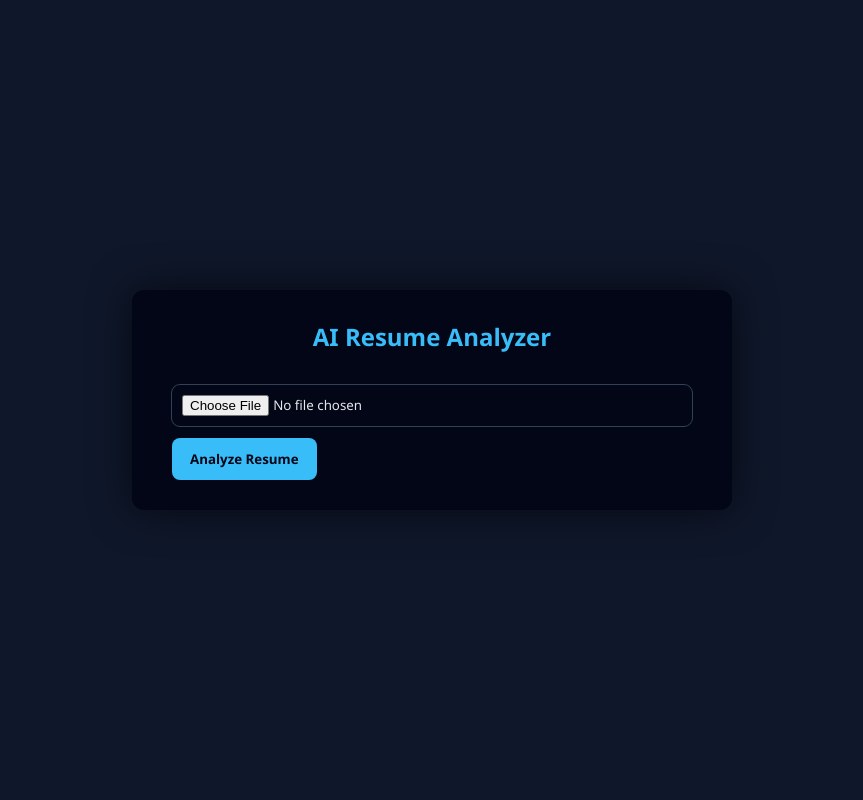
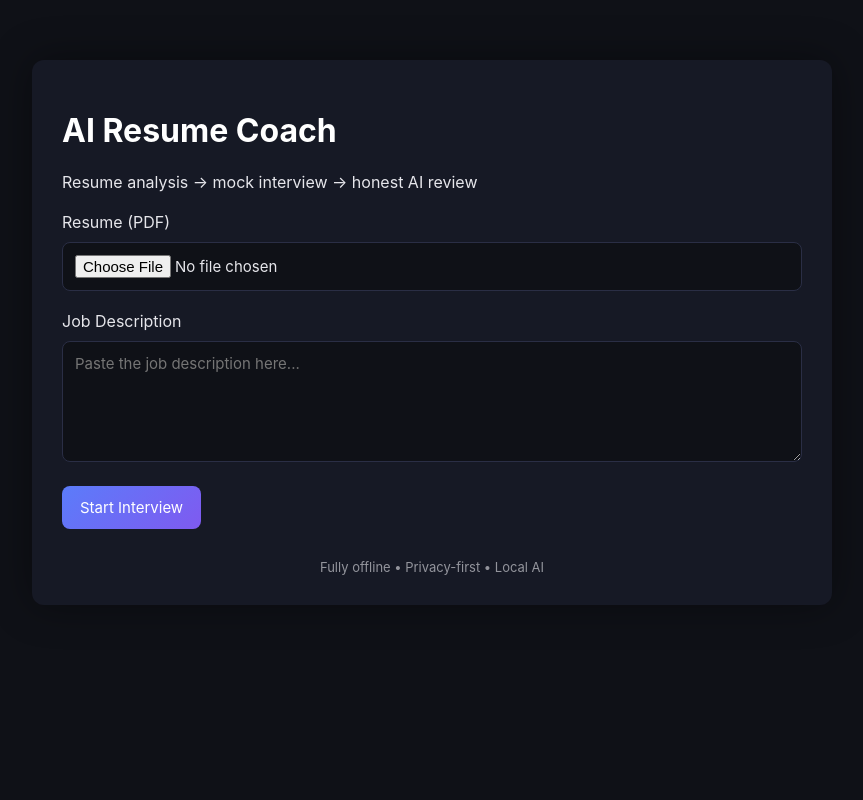
Before and after one commit to sam-5940/ai-resume-interview-coach, a Flask app: page / in a window 1280 px wide. Shown: the whole page, without its empty margins (208-1071 px from the left). Run offline with Flask 3, Linux system fonts and the light colour scheme.

Commit message:
v2: job-based mock interview, review engine, dark UI

```diff
--- a/app.py
+++ b/app.py
@@ -1,36 +1,68 @@
-from flask import Flask, render_template, request
+from flask import Flask, render_template, request, redirect, url_for, session
 import os
-from resume_analyzer import analyze_resume
-from interview import QUESTIONS, evaluate_answer
+from ollama import generate
+
+from resume_analyzer import extract_pdf_text, resume_anlz
+from review import review_intv_resume
 
 app = Flask(__name__)
+app.secret_key = "super_secret_key"
 UPLOAD_FOLDER = "uploads"
-app.config["UPLOAD_FOLDER"] = UPLOAD_FOLDER
+os.makedirs(UPLOAD_FOLDER, exist_ok=True)
+
 
 @app.route("/", methods=["GET", "POST"])
 def index():
     if request.method == "POST":
-        file = request.files["resume"]
-        path = os.path.join(UPLOAD_FOLDER, file.filename)
-        file.save(path)
+        file = request.files.get("resume")
+        job_desc = request.form.get("job_desc", "").strip()
 
-        result = analyze_resume(path)
-        return render_template("result.html", result=result)
+        if not file:
+            return render_template("index.html", error="No resume uploaded")
+
+        filepath = os.path.join(UPLOAD_FOLDER, file.filename)
+        file.save(filepath)
+
+        resume_text = extract_pdf_text(filepath)
+        analysis = resume_anlz(resume_text)
+
+        session["resume_analysis"] = analysis
+        session["job_desc"] = job_desc
+        session["history"] = analysis + "\n\nJOB DETAILS:\n" + job_desc + "\n\n"
+
+        return redirect(url_for("interview"))
 
     return render_template("index.html")
 
+
 @app.route("/interview", methods=["GET", "POST"])
 def interview():
+    history = session.get("history", "")
+
     if request.method == "POST":
-        answer = request.form["answer"]
-        evaluation = evaluate_answer(answer)
-        return render_template("interview.html",
-                               question=QUESTIONS[1],
-                               evaluation=evaluation)
+        user_reply = request.form.get("reply", "").strip()
+        history += f"CANDIDATE: {user_reply}\n\n"
 
-    return render_template("interview.html",
-                           question=QUESTIONS[0],
-                           evaluation=None)
+    response = generate(
+        model="mock_intv",
+        prompt=history
+    ).response.strip()
+
+    history += f"INTERVIEWER: {response}\n\n"
+    session["history"] = history
+
+    if response.upper() == "INTERVIEW FINISHED":
+        return redirect(url_for("review"))
+
+    return render_template("interview.html", question=response)
+
+
+@app.route("/review")
+def review():
+    transcript = session.get("history", "")
+    output = review_intv_resume(transcript)
+    return render_template("review.html", output=output)
+
 
 if __name__ == "__main__":
     app.run(debug=True)
--- /dev/null
+++ b/review.py
@@ -0,0 +1,6 @@
+from ollama import generate
+
+def review_intv_resume(input):
+    ot1 = generate(model="resm_intv_rev",prompt=input)
+    output = ot1.response.strip()
+    return output
--- a/static/style.css
+++ b/static/style.css
@@ -1,99 +1,86 @@
-/* ===== Global Reset ===== */
 * {
+    box-sizing: border-box;
+    font-family: "Inter", system-ui, sans-serif;
+}
+
+body {
     margin: 0;
     padding: 0;
-  box-sizing: border-box;
-  font-family: "Segoe UI", sans-serif;
+    background: #0f1117;
+    color: #e6e6eb;
 }
 
-/* ===== Body ===== */
-body {
-  background-color: #0f172a;
-  color: #e5e7eb;
-  min-height: 100vh;
-  display: flex;
-  justify-content: center;
-  align-items: center;
-  animation: fadeIn 0.6s ease-in;
+.container {
+    max-width: 800px;
+    margin: 60px auto;
+    padding: 30px;
+    background: #161925;
+    border-radius: 12px;
+    box-shadow: 0 0 40px rgba(0,0,0,0.4);
 }
 
-/* ===== Container ===== */
-.container {
-  background: #020617;
-  padding: 30px 40px;
-  width: 100%;
-  max-width: 600px;
-  border-radius: 12px;
-  box-shadow: 0 0 40px rgba(0,0,0,0.6);
-  animation: slideUp 0.5s ease;
+h1, h2, h3 {
+    color: #ffffff;
+    margin-bottom: 20px;
 }
 
-/* ===== Headings ===== */
-h2 {
-  margin-bottom: 20px;
-  text-align: center;
-  color: #38bdf8;
+p {
+    line-height: 1.6;
 }
 
-/* ===== Buttons ===== */
 button {
-  background: #38bdf8;
-  color: #020617;
+    background: linear-gradient(135deg, #5b7cfa, #7f5af0);
+    color: #fff;
     border: none;
     padding: 12px 18px;
     border-radius: 8px;
     cursor: pointer;
-  font-weight: bold;
-  transition: transform 0.2s ease, background 0.2s ease;
+    font-size: 15px;
+    transition: transform 0.1s ease, opacity 0.1s ease;
 }
 
 button:hover {
-  background: #0ea5e9;
-  transform: scale(1.05);
+    opacity: 0.9;
+    transform: translateY(-1px);
 }
 
-/* ===== Inputs ===== */
 input[type="file"],
+input[type="text"],
 textarea {
     width: 100%;
-  margin: 12px 0;
-  padding: 10px;
+    padding: 12px;
+    margin-top: 10px;
+    background: #0f1117;
+    border: 1px solid #2a2e45;
     border-radius: 8px;
-  border: none;
-  background: #020617;
-  color: #e5e7eb;
-  outline: 1px solid #334155;
+    color: #e6e6eb;
+    font-size: 15px;
 }
 
-/* ===== Lists ===== */
-ul {
-  margin-top: 10px;
-  margin-left: 20px;
+input:focus, textarea:focus {
+    outline: none;
+    border-color: #7f5af0;
 }
 
-/* ===== Links ===== */
-a {
-  color: #38bdf8;
-  text-decoration: none;
+.card {
+    background: #0f1117;
+    padding: 20px;
+    border-radius: 10px;
+    border: 1px solid #2a2e45;
+    margin-bottom: 20px;
 }
 
-a:hover {
-  text-decoration: underline;
+.footer-note {
+    opacity: 0.6;
+    font-size: 13px;
+    text-align: center;
+    margin-top: 30px;
 }
 
-/* ===== Animations ===== */
-@keyframes fadeIn {
-  from { opacity: 0; }
-  to { opacity: 1; }
+pre {
+    background: #0b0d13;
+    padding: 20px;
+    border-radius: 10px;
+    overflow-x: auto;
+    white-space: pre-wrap;
 }
-
-@keyframes slideUp {
-  from {
-    transform: translateY(20px);
-    opacity: 0;
-  }
-  to {
-    transform: translateY(0);
-    opacity: 1;
-  }
-}
--- a/templates/index.html
+++ b/templates/index.html
@@ -1,17 +1,38 @@
 <!DOCTYPE html>
 <html>
 <head>
-  <title>AI Resume Coach</title>
-  <link rel="stylesheet" href="{{ url_for('static', filename='style.css') }}">
+    <title>AI Resume Coach</title>
+    <link rel="stylesheet" href="{{ url_for('static', filename='style.css') }}">
 </head>
 <body>
-  <div class="container">
-    <h2>AI Resume Analyzer</h2>
+<div class="container">
+    <h1>AI Resume Coach</h1>
+    <p>Resume analysis → mock interview → honest AI review</p>
+
+    {% if error %}
+    <div class="card" style="color:#ff6b6b;">{{ error }}</div>
+    {% endif %}
 
     <form method="post" enctype="multipart/form-data">
-      <input type="file" name="resume" required>
-      <button type="submit">Analyze Resume</button>
+        <label>Resume (PDF)</label>
+        <input type="file" name="resume" accept=".pdf" required>
+
+        <br><br>
+
+        <label>Job Description</label>
+        <textarea name="job_desc"
+                  rows="5"
+                  placeholder="Paste the job description here..."
+                  required></textarea>
+
+        <br><br>
+
+        <button type="submit">Start Interview</button>
     </form>
-  </div>
+
+    <div class="footer-note">
+        Fully offline • Privacy-first • Local AI
+    </div>
+</div>
 </body>
 </html>
```
Also changed, not shown: mock_intv.py (added, +26 -0 lines), resume_analyzer.py (+14 -22 lines), templates/interview.html (+14 -6 lines), templates/result.html (deleted, +0 -31 lines), templates/review.html (added, +20 -0 lines), 3 other files. Lines whose indentation alone changed are shown as unchanged.
